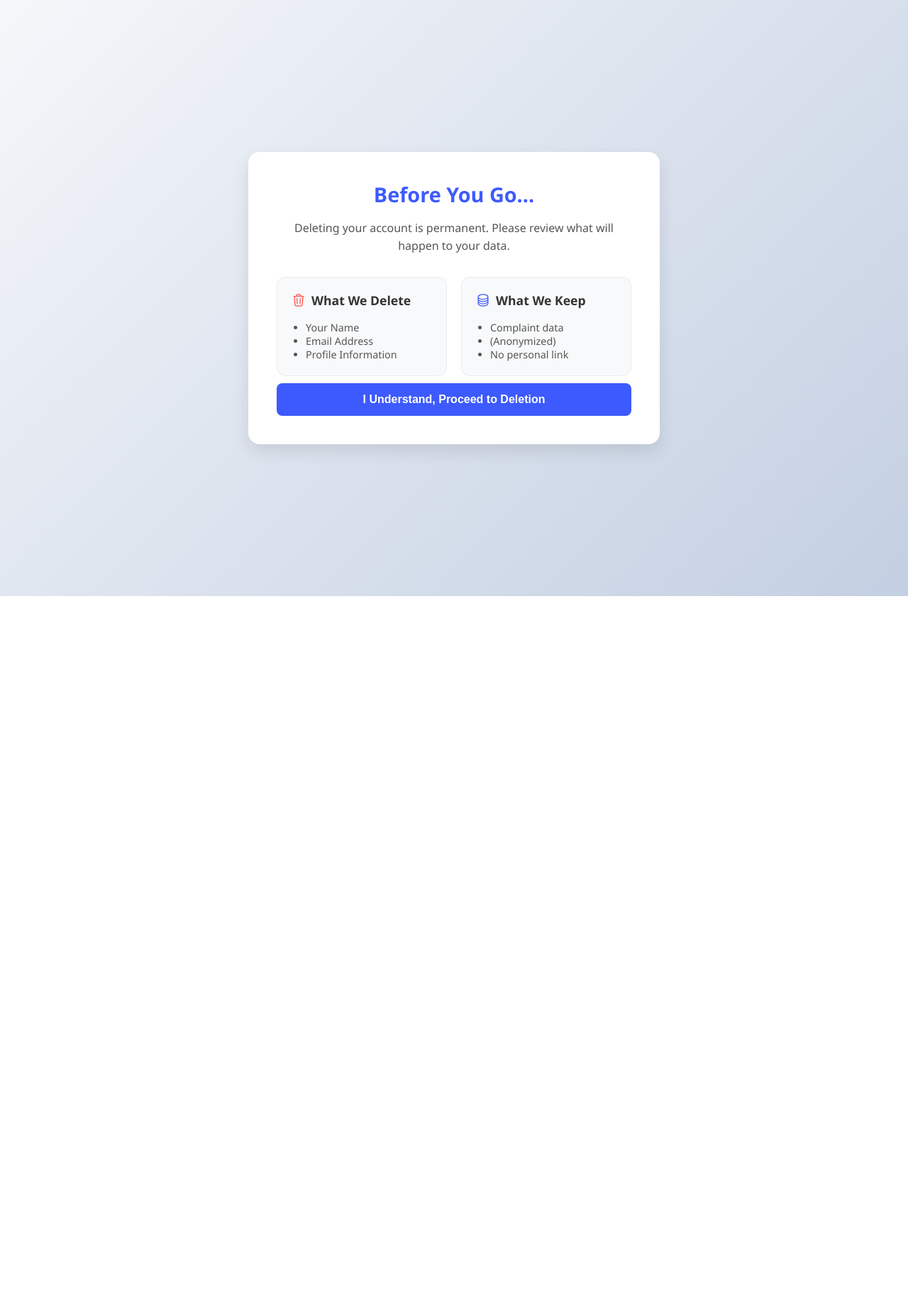
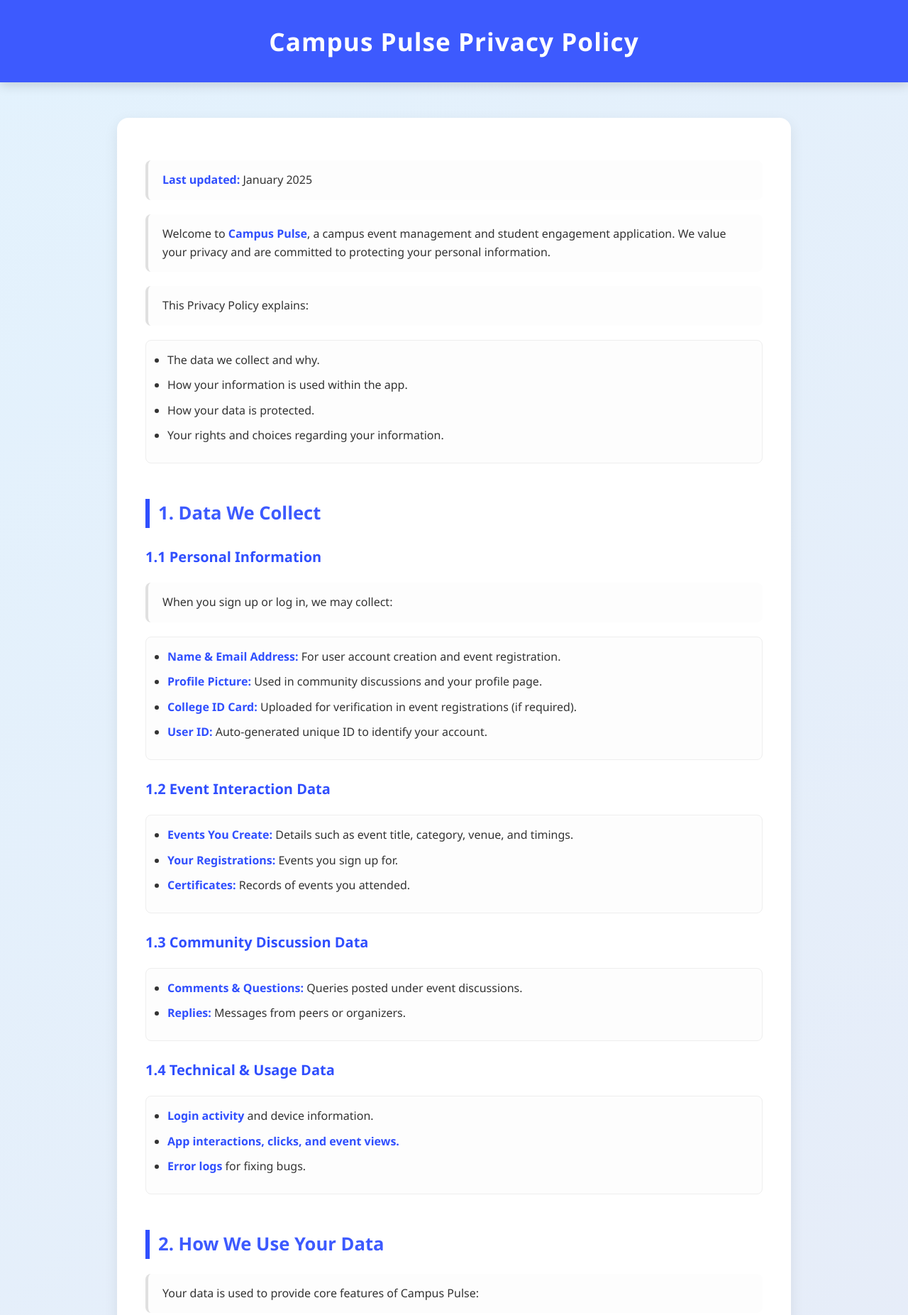
Before and after one commit to kantubharath/Campuspulse-Privacy-Policy, a plain HTML site: page index.html in a window 1280 px wide. Shown: the top 1853 px of the page at 71% size. Before the commit the page ends 840 px from the top, so only its background shows below. Drawn offline with Linux system fonts and the light colour scheme.

Commit message:
Revise privacy policy and update page title
Updated the privacy policy page with new content and styling.

```diff
--- a/index.html
+++ b/index.html
@@ -1,241 +1,253 @@
 <!DOCTYPE html>
 <html lang="en">
 <head>
-    <meta charset="UTF-8">
-    <meta name="viewport" content="width=device-width, initial-scale=1.0">
-    <title>Delete Account - SmartCity</title>
+    <meta charset="UTF-8" />
+    <meta name="viewport" content="width=device-width, initial-scale=1.0" />
+    <title>Privacy Policy - Campus Pulse</title>
     <style>
+        :root {
+            --primary-color: #3D5AFE;
+            --accent-color: #304FFE;
+            --background-gradient: linear-gradient(135deg, #E3F2FD, #E8EAF6);
+            --card-bg: #ffffff;
+            --text-color: #333;
+            --border-color: #ddd;
+        }
+
+        * { box-sizing: border-box; }
+
+        body {
+            margin: 0;
+            font-family: 'Segoe UI', Tahoma, Geneva, Verdana, sans-serif;
+            background: var(--background-gradient);
+            color: var(--text-color);
+            line-height: 1.6;
+        }
+
+        header {
+            background-color: var(--primary-color);
+            color: white;
+            text-align: center;
+            padding: 30px 20px;
+            box-shadow: 0 4px 15px rgba(0, 0, 0, 0.15);
+            position: sticky;
+            top: 0;
+            z-index: 10;
+        }
+
+        header h1 {
+            margin: 0;
+            font-size: 2.2em;
+            letter-spacing: 1px;
+        }
+
+        .container {
+            max-width: 950px;
+            margin: 50px auto;
+            background: var(--card-bg);
+            padding: 40px;
+            border-radius: 16px;
+            box-shadow: 0 6px 20px rgba(0, 0, 0, 0.08);
+            animation: fadeIn 1s ease-in-out;
+        }
+
         @keyframes fadeIn {
-            from { opacity: 0; transform: translateY(10px); }
+            from { opacity: 0; transform: translateY(30px); }
             to { opacity: 1; transform: translateY(0); }
         }
-        @keyframes drawCheck {
-            0% { stroke-dashoffset: 30; }
-            100% { stroke-dashoffset: 0; }
+
+        h2 {
+            color: var(--primary-color);
+            border-left: 6px solid var(--accent-color);
+            padding-left: 12px;
+            margin-top: 50px;
+            font-size: 1.6em;
+            transition: 0.3s ease;
         }
 
-        body {
-            font-family: 'Segoe UI', Tahoma, Geneva, Verdana, sans-serif;
-            display: flex;
-            justify-content: center;
-            align-items: center;
-            min-height: 100vh;
-            margin: 0;
-            background: linear-gradient(135deg, #f5f7fa 0%, #c3cfe2 100%);
+        h2:hover {
+            transform: translateX(5px);
+            color: var(--accent-color);
+        }
+
+        h3 {
+            color: var(--accent-color);
+            font-size: 1.25em;
+            margin-top: 25px;
+        }
+
+        p {
+            background-color: #fdfdfd;
+            padding: 15px 20px;
+            border-left: 4px solid #e0e0e0;
+            border-radius: 8px;
+            margin: 20px 0;
+        }
+
+        ul {
+            background-color: #fdfdfd;
+            padding: 15px 30px;
+            border-radius: 8px;
+            border: 1px solid #eee;
+            list-style-type: disc;
+            margin: 20px 0;
+        }
+
+        ul li {
+            margin-bottom: 10px;
+        }
+
+        strong { color: var(--accent-color); }
+
+        .contact {
+            background-color: #e8eaf6;
+            border-left: 6px solid var(--primary-color);
             padding: 20px;
+            border-radius: 10px;
+            margin-top: 30px;
         }
-        .container {
-            background-color: white;
-            padding: 40px;
-            border-radius: 16px;
-            box-shadow: 0 10px 25px rgba(0, 0, 0, 0.1);
-            width: 90%;
-            max-width: 500px;
+
+        .contact ul {
+            list-style: none;
+            padding: 0;
+        }
+
+        .contact li {
+            margin: 10px 0;
+            font-size: 1.05em;
+        }
+
+        a {
+            color: var(--primary-color);
+            text-decoration: none;
+            font-weight: 600;
+        }
+
+        a:hover { text-decoration: underline; }
+
+        footer {
             text-align: center;
-            animation: fadeIn 0.5s ease-out;
-            overflow: hidden; /* For transitions */
+            padding: 25px;
+            background-color: var(--primary-color);
+            color: white;
+            margin-top: 50px;
+            font-size: 0.95em;
         }
-        .step {
-            display: none; /* Hidden by default */
-        }
-        .step.active {
-            display: block;
-            animation: fadeIn 0.5s ease-out;
-        }
-        h2 {
-            color: #3D5AFE; /* SmartCity primary color */
-            font-size: 1.8em;
-            margin-top: 0;
-            margin-bottom: 15px;
-        }
-        p {
-            color: #555;
-            font-size: 1em;
-            margin-bottom: 25px;
-            line-height: 1.6;
-        }
-        input, textarea {
-            width: calc(100% - 26px);
-            padding: 12px;
-            margin: 10px 0;
-            border: 1px solid #ccc;
-            border-radius: 8px;
-            font-size: 16px;
-            transition: border-color 0.2s, box-shadow 0.2s;
-        }
-        input:focus, textarea:focus {
-            outline: none;
-            border-color: #3D5AFE;
-            box-shadow: 0 0 0 3px rgba(61, 90, 254, 0.2);
-        }
-        textarea {
-            resize: vertical;
-            min-height: 80px;
-        }
-        button {
-            color: white;
-            border: none;
-            padding: 14px 25px;
-            border-radius: 8px;
-            cursor: pointer;
-            font-size: 16px;
-            font-weight: bold;
-            transition: background-color 0.2s, transform 0.2s, opacity 0.2s;
-            width: 100%;
-            margin-top: 10px;
-        }
-        button:hover {
-            transform: translateY(-2px);
-        }
-        button:disabled {
-            opacity: 0.7;
-            cursor: not-allowed;
-        }
-        .btn-primary {
-             background-color: #3D5AFE;
-        }
-        .btn-primary:hover {
-            background-color: #314de4;
-        }
-        .btn-danger {
-            background-color: #ff4d4d;
-        }
-        .btn-danger:hover {
-            background-color: #e43f3f;
-        }
-        .info-box-container {
-            display: flex;
-            gap: 20px;
-            margin-top: 30px;
-            text-align: left;
-        }
-        .info-box {
-            flex: 1;
-            padding: 20px;
-            border-radius: 12px;
-            background-color: #f8f9fa;
-            border: 1px solid #e9ecef;
-        }
-        .info-box h3 {
-            margin-top: 0;
-            font-size: 1.1em;
-            color: #333;
-            display: flex;
-            align-items: center;
-        }
-        .info-box ul {
-            padding-left: 20px;
-            margin: 10px 0 0;
-            color: #555;
-            font-size: 0.9em;
-        }
-        .info-box svg {
-            margin-right: 8px;
-            width: 20px;
-            height: 20px;
-        }
-        .success-checkmark {
-            width: 80px;
-            height: 80px;
-            border-radius: 50%;
-            display: block;
-            stroke-width: 3;
-            stroke: #4CAF50;
-            stroke-miterlimit: 10;
-            box-shadow: inset 0px 0px 0px #4CAF50;
-            margin: 20px auto;
-        }
-        .success-checkmark__circle {
-             stroke-dasharray: 166;
-             stroke-dashoffset: 166;
-             stroke-width: 3;
-             stroke-miterlimit: 10;
-             stroke: #4CAF50;
-             fill: none;
-             animation: fadeIn 0.3s ease-in-out;
-        }
-         .success-checkmark__check {
-            transform-origin: 50% 50%;
-            stroke-dasharray: 30;
-            stroke-dashoffset: 30;
-            animation: drawCheck 0.4s 0.2s ease-out forwards;
+
+        footer span { color: #bbdefb; }
+
+        @media (max-width: 768px) {
+            .container { margin: 20px; padding: 20px; }
+            header h1 { font-size: 1.8em; }
+            h2 { font-size: 1.3em; }
         }
     </style>
 </head>
+
 <body>
+    <header>
+        <h1>Campus Pulse Privacy Policy</h1>
+    </header>
+
     <div class="container">
 
-        <div id="step1" class="step active">
-            <h2>Before You Go...</h2>
-            <p>Deleting your account is permanent. Please review what will happen to your data.</p>
-            <div class="info-box-container">
-                <div class="info-box">
-                    <h3>
-                        <svg xmlns="http://www.w3.org/2000/svg" fill="none" viewBox="0 0 24 24" stroke-width="1.5" stroke="#ff4d4d" class="w-6 h-6"><path stroke-linecap="round" stroke-linejoin="round" d="M14.74 9l-.346 9m-4.788 0L9.26 9m9.968-3.21c.342.052.682.107 1.022.166m-1.022-.165L18.16 19.673a2.25 2.25 0 01-2.244 2.077H8.084a2.25 2.25 0 01-2.244-2.077L4.772 5.79m14.456 0a48.108 48.108 0 00-3.478-.397m-12 .562c.34-.059.68-.114 1.022-.165m0 0a48.11 48.11 0 013.478-.397m7.5 0v-.916c0-1.18-.91-2.164-2.09-2.201a51.964 51.964 0 00-3.32 0c-1.18.037-2.09 1.022-2.09 2.201v.916m7.5 0a48.667 48.667 0 00-7.5 0" /></svg>
-                        What We Delete
-                    </h3>
-                    <ul>
-                        <li>Your Name</li>
-                        <li>Email Address</li>
-                        <li>Profile Information</li>
-                    </ul>
-                </div>
-                <div class="info-box">
-                    <h3>
-                        <svg xmlns="http://www.w3.org/2000/svg" fill="none" viewBox="0 0 24 24" stroke-width="1.5" stroke="#3D5AFE" class="w-6 h-6"><path stroke-linecap="round" stroke-linejoin="round" d="M20.25 6.375c0 2.278-3.694 4.125-8.25 4.125S3.75 8.653 3.75 6.375m16.5 0c0-2.278-3.694-4.125-8.25-4.125S3.75 4.097 3.75 6.375m16.5 0v11.25c0 2.278-3.694 4.125-8.25 4.125s-8.25-1.847-8.25-4.125V6.375m16.5 0v3.75m-16.5-3.75v3.75m16.5 0v3.75C20.25 16.153 16.556 18 12 18s-8.25-1.847-8.25-4.125v-3.75m16.5 0c0 2.278-3.694 4.125-8.25 4.125s-8.25-1.847-8.25-4.125" /></svg>
-                        What We Keep
-                    </h3>
-                    <ul>
-                        <li>Complaint data</li>
-                        <li>(Anonymized)</li>
-                        <li>No personal link</li>
-                    </ul>
-                </div>
-            </div>
-            <button id="proceedButton" class="btn-primary">I Understand, Proceed to Deletion</button>
-        </div>
+        <p><strong>Last updated:</strong> January 2025</p>
 
-        <div id="step2" class="step">
-            <h2>Confirm Your Identity</h2>
-            <p>To finalize, please enter your details. This is the last step and cannot be undone.</p>
-            <form id="deleteForm">
-                <input type="text" name="name" id="name" placeholder="Enter your full name" required>
-                <input type="email" name="email" id="email" placeholder="Enter your Google account email" required>
-                <textarea name="reason" id="reason" placeholder="Reason for leaving (Optional)"></textarea>
-                <button type="submit" id="submitButton" class="btn-danger">Delete My Account Permanently</button>
-            </form>
-        </div>
+        <p>
+            Welcome to <strong>Campus Pulse</strong>, a campus event management and student engagement application.
+            We value your privacy and are committed to protecting your personal information.
+        </p>
 
-        <div id="successMessage" class="step">
-             <svg class="success-checkmark" xmlns="http://www.w3.org/2000/svg" viewBox="0 0 52 52">
-                <circle class="success-checkmark__circle" cx="26" cy="26" r="25" fill="none"/>
-                <path class="success-checkmark__check" fill="none" d="M14.1 27.2l7.1 7.2 16.7-16.8"/>
-            </svg>
-            <h2>Request Sent</h2>
-            <p>Your account deletion request has been submitted. We will process it shortly and send a confirmation to your email.</p>
+        <p>This Privacy Policy explains:</p>
+        <ul>
+            <li>The data we collect and why.</li>
+            <li>How your information is used within the app.</li>
+            <li>How your data is protected.</li>
+            <li>Your rights and choices regarding your information.</li>
+        </ul>
+
+        <h2>1. Data We Collect</h2>
+
+        <h3>1.1 Personal Information</h3>
+        <p>When you sign up or log in, we may collect:</p>
+
+        <ul>
+            <li><strong>Name & Email Address:</strong> For user account creation and event registration.</li>
+            <li><strong>Profile Picture:</strong> Used in community discussions and your profile page.</li>
+            <li><strong>College ID Card:</strong> Uploaded for verification in event registrations (if required).</li>
+            <li><strong>User ID:</strong> Auto-generated unique ID to identify your account.</li>
+        </ul>
+
+        <h3>1.2 Event Interaction Data</h3>
+        <ul>
+            <li><strong>Events You Create:</strong> Details such as event title, category, venue, and timings.</li>
+            <li><strong>Your Registrations:</strong> Events you sign up for.</li>
+            <li><strong>Certificates:</strong> Records of events you attended.</li>
+        </ul>
+
+        <h3>1.3 Community Discussion Data</h3>
+        <ul>
+            <li><strong>Comments & Questions:</strong> Queries posted under event discussions.</li>
+            <li><strong>Replies:</strong> Messages from peers or organizers.</li>
+        </ul>
+
+        <h3>1.4 Technical & Usage Data</h3>
+        <ul>
+            <li><strong>Login activity</strong> and device information.</li>
+            <li><strong>App interactions, clicks, and event views.</strong></li>
+            <li><strong>Error logs</strong> for fixing bugs.</li>
+        </ul>
+
+        <h2>2. How We Use Your Data</h2>
+        <p>Your data is used to provide core features of Campus Pulse:</p>
+
+        <ul>
+            <li><strong>Event Registration:</strong> Automatically fill your details when registering.</li>
+            <li><strong>Event Creation:</strong> Allow organizers to create and manage events easily.</li>
+            <li><strong>Certificate Generation:</strong> Provide downloadable certificates for attended events.</li>
+            <li><strong>Community Support:</strong> Post questions and receive responses from peers or organizers.</li>
+            <li><strong>App Improvement:</strong> Analyze usage to enhance features and performance.</li>
+        </ul>
+
+        <h2>3. Data Security</h2>
+        <ul>
+            <li><strong>Encrypted Servers:</strong> All data stored securely with industry-standard encryption.</li>
+            <li><strong>Protected Uploads:</strong> ID cards and certificates are stored securely.</li>
+            <li><strong>Strict Access Control:</strong> Only authorized app administrators can access sensitive data.</li>
+        </ul>
+
+        <h2>4. Your Rights</h2>
+        <ul>
+            <li><strong>Update Profile:</strong> Edit your personal details anytime.</li>
+            <li><strong>Request Data Deletion:</strong> You can request us to delete your account permanently.</li>
+            <li><strong>Control Notifications:</strong> Manage your event-related alerts.</li>
+        </ul>
+
+        <h2>5. Third-Party Services</h2>
+        <ul>
+            <li><strong>Google Login:</strong> For secure authentication.</li>
+            <li><strong>Cloud Hosting:</strong> Secure storage of event and user data.</li>
+        </ul>
+
+        <h2>6. Children's Privacy</h2>
+        <p>Campus Pulse is designed for college students. We do not knowingly collect information from children under 13.</p>
+
+        <h2>7. Updates to This Policy</h2>
+        <p>We may revise this Privacy Policy periodically. Major updates will be communicated through the app.</p>
+
+        <h2>8. Contact Us</h2>
+
+        <div class="contact">
+            <ul>
+                <li><strong>Email:</strong> <a href="mailto:campuspulse.team@gmail.com">campuspulse.team@gmail.com</a></li>
+            </ul>
         </div>
 
     </div>
 
-    <script>
-        const step1 = document.getElementById('step1');
-        const step2 = document.getElementById('step2');
-        const successMessage = document.getElementById('successMessage');
-        const proceedButton = document.getElementById('proceedButton');
-        const form = document.getElementById('deleteForm');
+    <footer>
+        &copy; 2025 <span>Campus Pulse Development Team</span> — All Rights Reserved.
+    </footer>
 
-        proceedButton.addEventListener('click', () => {
-            step1.classList.remove('active');
-            step2.classList.add('active');
-        });
-
-        form.addEventListener('submit', function(event) {
-            event.preventDefault(); // Stop the form from submitting
-
-            // This is a prototype, so we just show the success message.
-            step2.classList.remove('active');
-            successMessage.classList.add('active');
-        });
-    </script>
 </body>
 </html>
```
